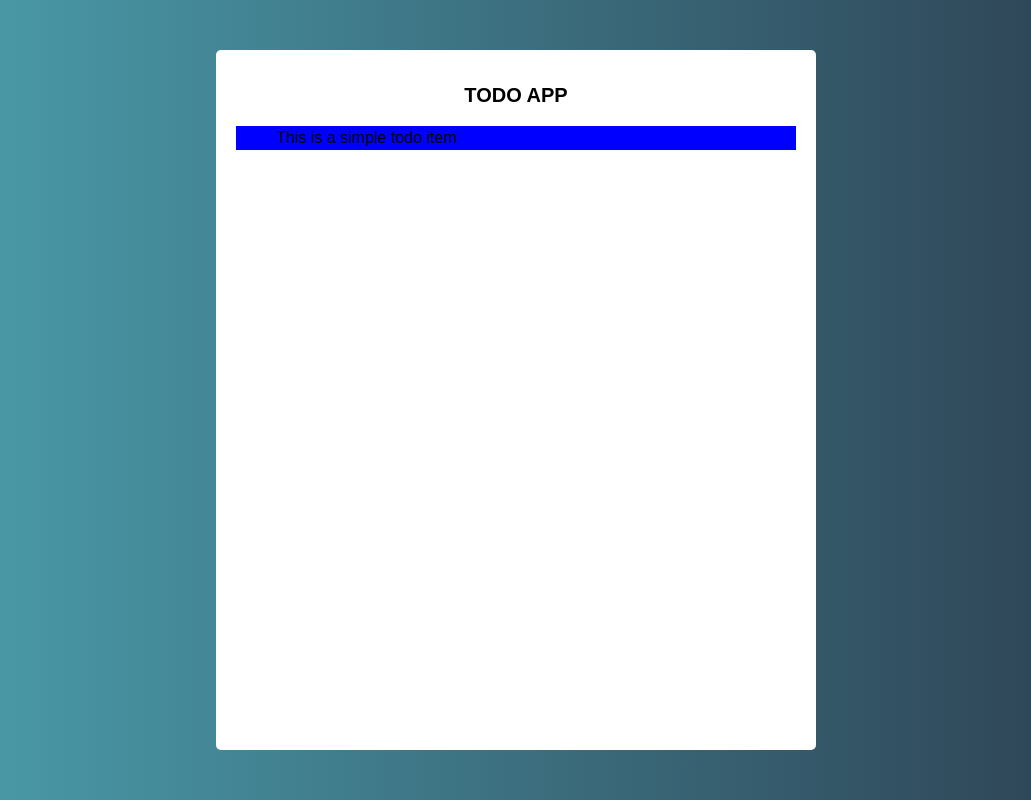
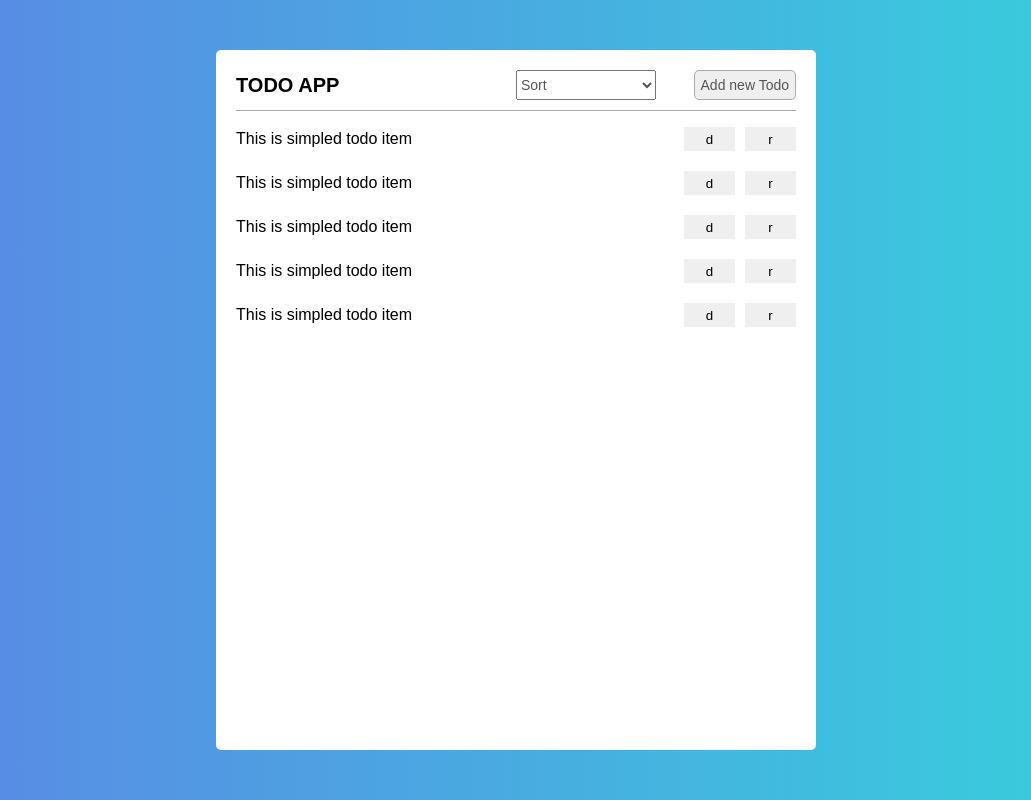
Before and after one commit to ayessymkanov/react-todo, a React app: page / in a window 1280 px wide. Shown: the whole page, without its empty margins (124-1155 px from the left). Built offline with nearby package versions, Linux system fonts and the light colour scheme.

Commit message:
Added simple layout, controls

```diff
--- /dev/null
+++ b/app/components/addtodo/index.js
@@ -0,0 +1,14 @@
+import React, {Component} from 'react'
+import {Button} from './styles'
+
+export default class AddTodo extends Component {
+    render() {
+        return (
+            <Button onClick={this.addNewTodo}>Add new Todo</Button>
+        )
+    }
+
+    addNewTodo = () => {
+        console.log('Added new todo')
+    }
+}
--- /dev/null
+++ b/app/components/addtodo/styles.js
@@ -0,0 +1,8 @@
+import styled from 'styled-components'
+
+export const Button = styled.button`
+    border: 1px solid #aaa;
+    border-radius: 5px;
+    font-size: 14px;
+    color: #555;
+`
--- a/app/components/home/index.js
+++ b/app/components/home/index.js
@@ -1,11 +1,19 @@
 import React, {Component} from 'react'
-import {TodoListContainer, Title} from './styles'
+import {TodoListContainer, Title, Menubar, ControlButtons} from './styles'
 import TodoList from '../todolist'
+import AddTodo from '../addtodo'
+import Sort from '../sort'
 
 const Home = (props) => {
     return (
         <TodoListContainer>
-            <Title>TODO App</Title>
+            <Menubar>
+                <Title>TODO App</Title>
+                <ControlButtons>
+                    <Sort />
+                    <AddTodo />
+                </ControlButtons>
+            </Menubar>
             <TodoList />
         </TodoListContainer>
     )
--- a/app/components/home/styles.js
+++ b/app/components/home/styles.js
@@ -10,7 +10,20 @@ export const TodoListContainer = styled.div`
 
 export const Title = styled.h1`
     font-size: 20px;
-    text-align: center;
-    margin: 10px 0;
+    margin: 0;
     text-transform: uppercase;
+    flex: 1
 `
+
+export const Menubar = styled.div`
+    display: flex;
+    justify-content: space-between;
+    padding-bottom: 10px;
+    border-bottom: 1px solid #aaa;
+`
+
+export const ControlButtons = styled.div`
+    flex: 1;
+    display: flex;
+    justify-content: space-between;
+`
--- /dev/null
+++ b/app/components/sort/index.js
@@ -0,0 +1,14 @@
+import React, {Component} from 'react'
+import {Select} from './styles'
+
+export default class Sort extends Component {
+    render() {
+        return(
+            <Select>
+                <option disabled selected>Sort</option>
+                <option value="1">Option1</option>
+                <option value="2">Option2</option>
+            </Select>
+        )
+    }
+}
--- /dev/null
+++ b/app/components/sort/styles.js
@@ -0,0 +1,7 @@
+import styled from 'styled-components'
+
+export const Select = styled.select`
+    width: 50%;
+    font-size: 14px;
+    color: #555;
+`
--- a/app/components/todoitem/index.js
+++ b/app/components/todoitem/index.js
@@ -1,10 +1,23 @@
 import React, {Component} from 'react'
+import {TodoContainer, Text, Controls, Button} from './styles'
 
 class TodoItem extends Component {
     render() {
         return(
-            <span>This is a simple todo item</span>
+            <TodoContainer>
+                <Text>This is simpled todo item</Text>
+                <Controls>
+                    <Button onClick={this.todoDone}>d</Button>
+                    <Button onClick={this.todoRemove}>r</Button>
+                </Controls>
+            </TodoContainer>
         )
+    }
+    todoDone = () => {
+        console.log('item done')
+    }
+    todoRemove = () => {
+        console.log('item removed')
     }
 }
 
--- /dev/null
+++ b/app/components/todoitem/styles.js
@@ -0,0 +1,30 @@
+import styled from 'styled-components'
+
+export const TodoContainer = styled.div`
+    display: flex;
+    margin-bottom: 20px;
+`
+
+export const Text = styled.span`
+    flex: 4;
+`
+
+export const Controls = styled.div`
+    flex: 1;
+    display: flex;
+    justify-content: space-around;
+`
+
+
+//for now, will change later with the arrival of icons
+export const Button = styled.button`
+    flex: 1;
+    padding: 0;
+    border-color: transparent;
+    &:focus {
+        outline: none;
+    }
+    &:first-child {
+        margin-right: 10px;
+    }
+`
--- a/app/components/todolist/index.js
+++ b/app/components/todolist/index.js
@@ -7,6 +7,11 @@ class TodoList extends Component {
         return(
             <List>
                 <TodoItem />
+                <TodoItem />
+                <TodoItem />
+                <TodoItem />
+                <TodoItem />
+
             </List>
         )
     }
--- a/app/components/todolist/styles.js
+++ b/app/components/todolist/styles.js
@@ -1,5 +1,5 @@
 import styled from 'styled-components'
 
 export const List = styled.ul`
-    background-color: blue;
+    padding-left: 0
 `
--- a/index.html
+++ b/index.html
@@ -7,9 +7,9 @@
     <title>React TODO app</title>
     <style>
         body {
-            background: #2C3E50;
-            background: -webkit-linear-gradient(to right, #4CA1AF, #2C3E50);
-            background: linear-gradient(to right, #4CA1AF, #2C3E50);
+            background: #36D1DC;
+            background: -webkit-linear-gradient(to right, #5B86E5, #36D1DC);
+            background: linear-gradient(to right, #5B86E5, #36D1DC);
             min-height: 100vh;
             padding-top: 50px;
             font: 16px/1.5 Arial, sans-serif;
```
